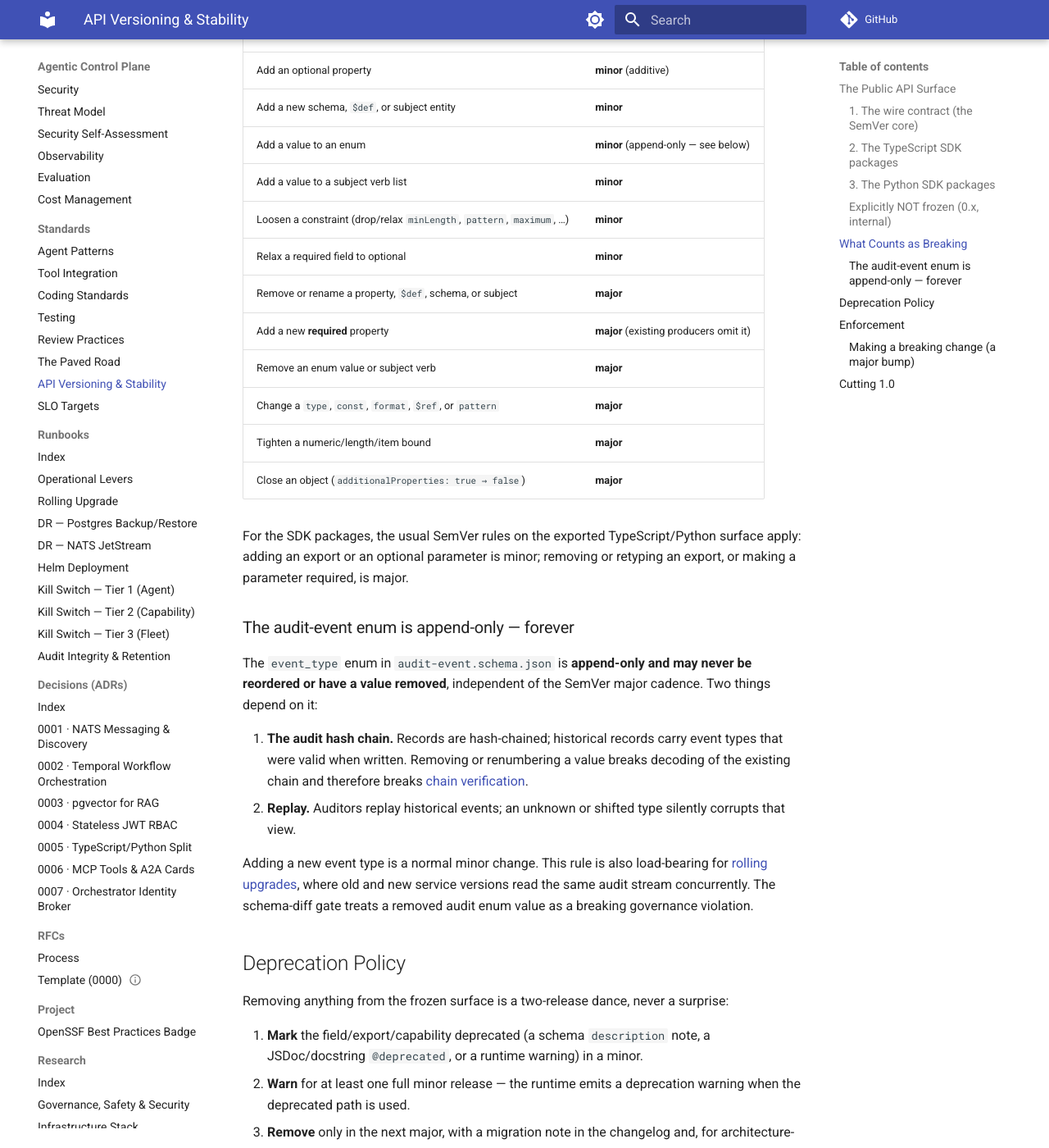
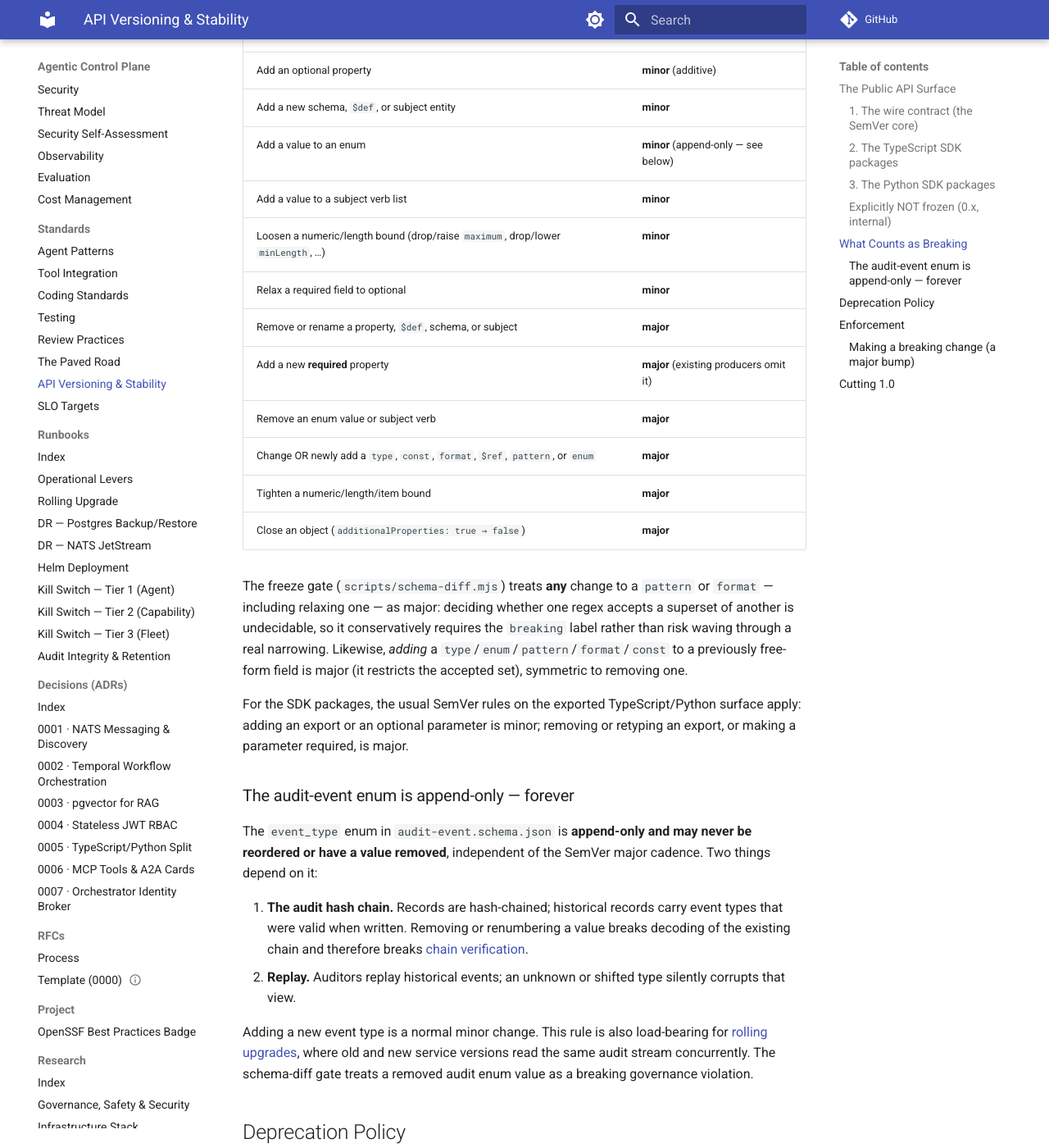
Before and after one commit to jaredgrabill/agentic-control-plane, an MkDocs documentation site: the page built from docs/standards/api-versioning.md, in a window 1280 px wide and 1400 px high, scrolled down 1813 px. Shown: the whole window at 82% size. Built offline with MkDocs 1.6.1 and Material for MkDocs 9.7.7, drawn with Linux system fonts in a browser that asks for light colours; comment, search, counter and statistics services are not loaded; the version menu is left out.

Commit message:
fix(protocol): schema-diff flags newly-added field constraints
Post-review gate hardening. Adding a type/enum/pattern/format/const to a
previously free-form field narrows the accepted set and rejects previously-
valid documents, but the classifier only checked constraints present in the
baseline, so such a break slipped through as exit 0. Now symmetric with the
numeric-bound branch. Reconciles the api-versioning policy (pattern/format
changes are conservatively major) and corrects the upgrade runbook's
enum-removal wording. Adds a regression test.

Co-Authored-By: Claude Opus 4.8 <noreply@anthropic.com>

```diff
--- a/docs/standards/api-versioning.md
+++ b/docs/standards/api-versioning.md
@@ -73,14 +73,21 @@ For the wire schemas and subject grammar:
 | Add a new schema, `$def`, or subject entity | **minor** |
 | Add a value to an enum | **minor** (append-only — see below) |
 | Add a value to a subject verb list | **minor** |
-| Loosen a constraint (drop/relax `minLength`, `pattern`, `maximum`, …) | **minor** |
+| Loosen a numeric/length bound (drop/raise `maximum`, drop/lower `minLength`, …) | **minor** |
 | Relax a required field to optional | **minor** |
 | Remove or rename a property, `$def`, schema, or subject | **major** |
 | Add a new **required** property | **major** (existing producers omit it) |
 | Remove an enum value or subject verb | **major** |
-| Change a `type`, `const`, `format`, `$ref`, or `pattern` | **major** |
+| Change OR newly add a `type`, `const`, `format`, `$ref`, `pattern`, or `enum` | **major** |
 | Tighten a numeric/length/item bound | **major** |
 | Close an object (`additionalProperties: true → false`) | **major** |
+
+The freeze gate (`scripts/schema-diff.mjs`) treats **any** change to a `pattern`
+or `format` — including relaxing one — as major: deciding whether one regex
+accepts a superset of another is undecidable, so it conservatively requires the
+`breaking` label rather than risk waving through a real narrowing. Likewise,
+*adding* a `type`/`enum`/`pattern`/`format`/`const` to a previously free-form
+field is major (it restricts the accepted set), symmetric to removing one.
 
 For the SDK packages, the usual SemVer rules on the exported TypeScript/Python
 surface apply: adding an export or an optional parameter is minor; removing or
```
Also changed, not shown: docs/runbooks/upgrade-rolling.md (+5 -3 lines), 2 other files.
